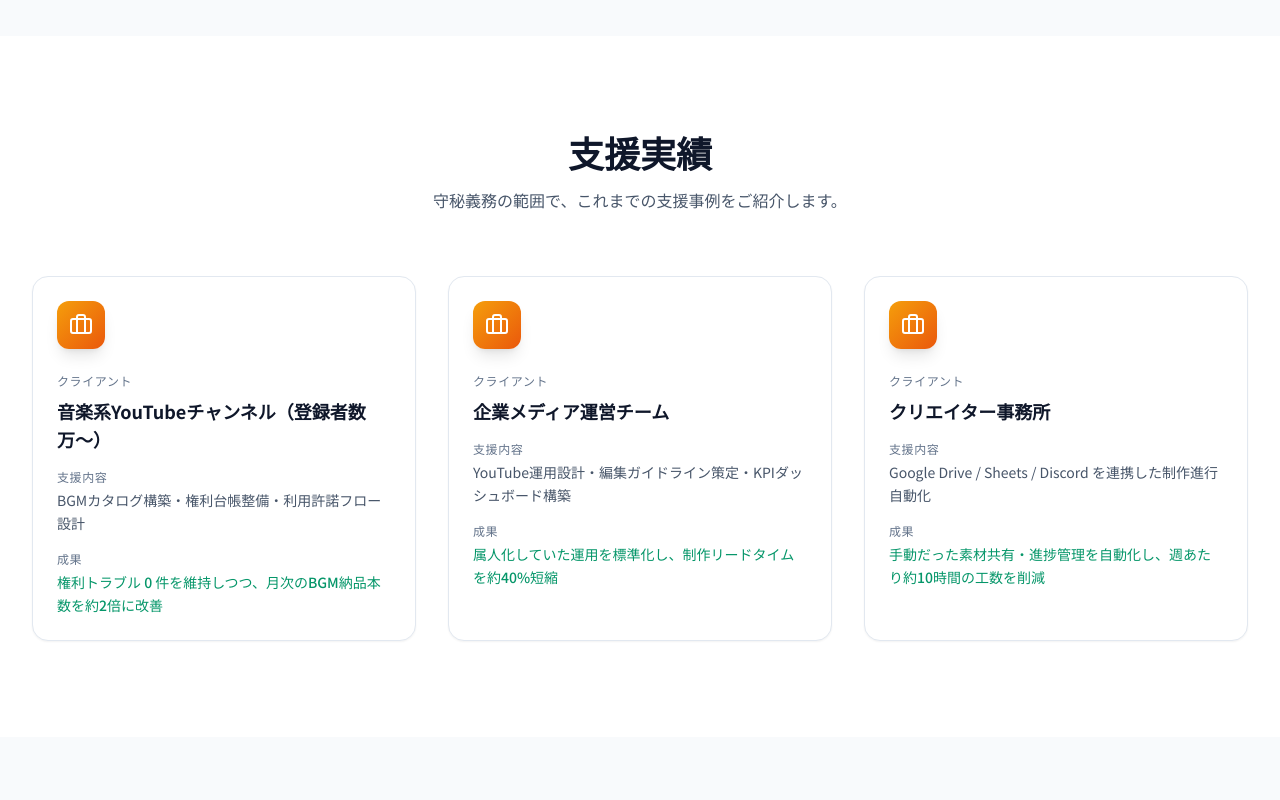
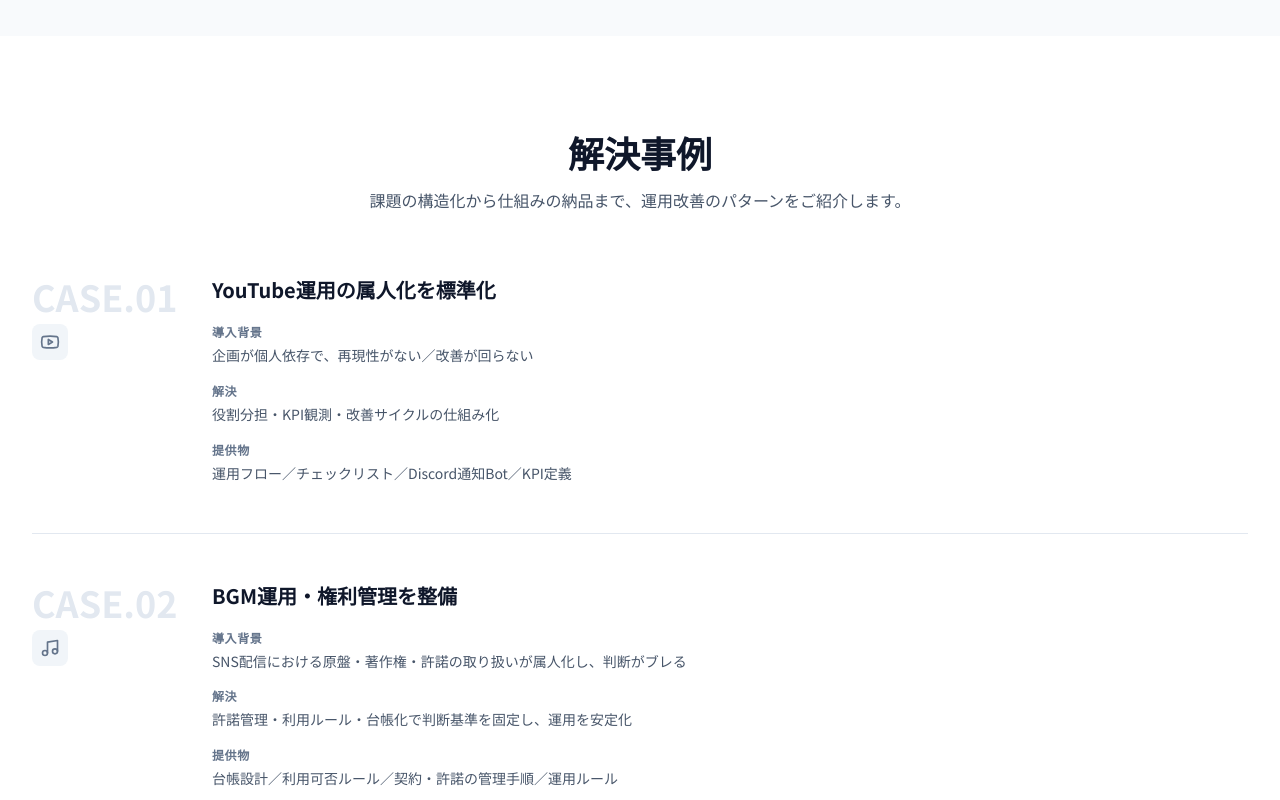
Before and after one commit to Regal753/Website, a React (Vite) app: page / in a window 1280 px wide. Shown: the part 2140-2940 px from the top of the page. Built offline with nearby package versions, Linux system fonts and the light colour scheme.

Commit message:
Cases: refocus on problem-solution examples

```diff
--- a/components/Cases.tsx
+++ b/components/Cases.tsx
@@ -1,41 +1,81 @@
 import React from 'react';
-import { Briefcase } from 'lucide-react';
 import { SectionId } from '../types';
-import { siteConfig } from '../site.config';
+import { Youtube, Music, Cpu } from 'lucide-react';
+
+const CASES = [
+  {
+    title: 'YouTube運用の属人化を標準化',
+    icon: Youtube,
+    background: '企画が個人依存で、再現性がない／改善が回らない',
+    solution: '役割分担・KPI観測・改善サイクルの仕組み化',
+    deliverables: '運用フロー／チェックリスト／Discord通知Bot／KPI定義',
+  },
+  {
+    title: 'BGM運用・権利管理を整備',
+    icon: Music,
+    background: 'SNS配信における原盤・著作権・許諾の取り扱いが属人化し、判断がブレる',
+    solution: '許諾管理・利用ルール・台帳化で判断基準を固定し、運用を安定化',
+    deliverables: '台帳設計／利用可否ルール／契約・許諾の管理手順／運用ルール',
+  },
+  {
+    title: '制作進行をDrive/Sheets/Discordで自動化',
+    icon: Cpu,
+    background: '素材収集・進捗共有・リマインドが手作業で漏れが起きる',
+    solution: 'Drive構成＋Sheets管理＋Discord通知（必要ならn8n）で進行を仕組み化',
+    deliverables: 'フォルダ設計／進捗シート雛形／通知フロー／運用手順',
+  },
+];
 
 const Cases: React.FC = () => {
   return (
     <section id={SectionId.CASES} className="py-24 bg-white relative">
       <div className="max-w-7xl mx-auto px-4 sm:px-6 lg:px-8">
         <div className="text-center mb-16">
-          <h2 className="text-3xl md:text-4xl font-bold text-slate-900 mb-4">支援実績</h2>
+          <h2 className="text-3xl md:text-4xl font-bold text-slate-900 mb-4">解決事例</h2>
           <p className="text-slate-600 max-w-2xl mx-auto">
-            守秘義務の範囲で、これまでの支援事例をご紹介します。
+            課題の構造化から仕組みの納品まで、運用改善のパターンをご紹介します。
           </p>
         </div>
 
-        <div className="grid md:grid-cols-3 gap-8">
-          {siteConfig.cases.map((c, index) => (
+        <div className="divide-y divide-slate-200">
+          {CASES.map((c, index) => {
+            const Icon = c.icon;
+            const num = String(index + 1).padStart(2, '0');
+            return (
               <div
                 key={index}
-              className="group bg-white hover:bg-white rounded-2xl p-6 transition-all duration-300 border border-slate-200 hover:border-slate-300 hover:shadow-md hover:-translate-y-1 shadow-sm"
+                className="grid grid-cols-1 md:grid-cols-[140px_1fr] gap-6 md:gap-10 py-12 first:pt-0 last:pb-0"
               >
-              <div className="w-12 h-12 rounded-xl bg-gradient-to-br from-amber-500 to-orange-600 flex items-center justify-center mb-6 shadow-lg">
-                <Briefcase className="text-white w-6 h-6" />
+                <div className="flex items-start gap-4 md:flex-col md:gap-2">
+                  <span className="text-3xl md:text-4xl font-bold text-slate-200 whitespace-nowrap leading-none">
+                    CASE.{num}
+                  </span>
+                  <div className="p-2 rounded-lg bg-slate-100 text-slate-500 shrink-0">
+                    <Icon size={20} />
+                  </div>
                 </div>
 
-              <p className="text-xs text-slate-500 uppercase tracking-wider mb-2">クライアント</p>
-              <h3 className="text-lg font-bold text-slate-900 mb-4 group-hover:text-amber-600 transition-colors">
-                {c.clientType}
-              </h3>
+                <div className="space-y-5">
+                  <h3 className="text-xl font-bold text-slate-900">{c.title}</h3>
 
-              <p className="text-xs text-slate-500 uppercase tracking-wider mb-1">支援内容</p>
-              <p className="text-slate-600 text-sm mb-4 leading-relaxed">{c.scope}</p>
-
-              <p className="text-xs text-slate-500 uppercase tracking-wider mb-1">成果</p>
-              <p className="text-emerald-600 text-sm font-medium leading-relaxed">{c.outcome}</p>
+                  <div className="space-y-4">
+                    <div>
+                      <p className="text-xs font-semibold text-slate-500 uppercase tracking-wider mb-1">導入背景</p>
+                      <p className="text-sm text-slate-600 leading-relaxed">{c.background}</p>
                     </div>
-          ))}
+                    <div>
+                      <p className="text-xs font-semibold text-slate-500 uppercase tracking-wider mb-1">解決</p>
+                      <p className="text-sm text-slate-600 leading-relaxed">{c.solution}</p>
+                    </div>
+                    <div>
+                      <p className="text-xs font-semibold text-slate-500 uppercase tracking-wider mb-1">提供物</p>
+                      <p className="text-sm text-slate-600 leading-relaxed">{c.deliverables}</p>
+                    </div>
+                  </div>
+                </div>
+              </div>
+            );
+          })}
         </div>
       </div>
     </section>
```
Lines whose indentation alone changed are shown as unchanged.
